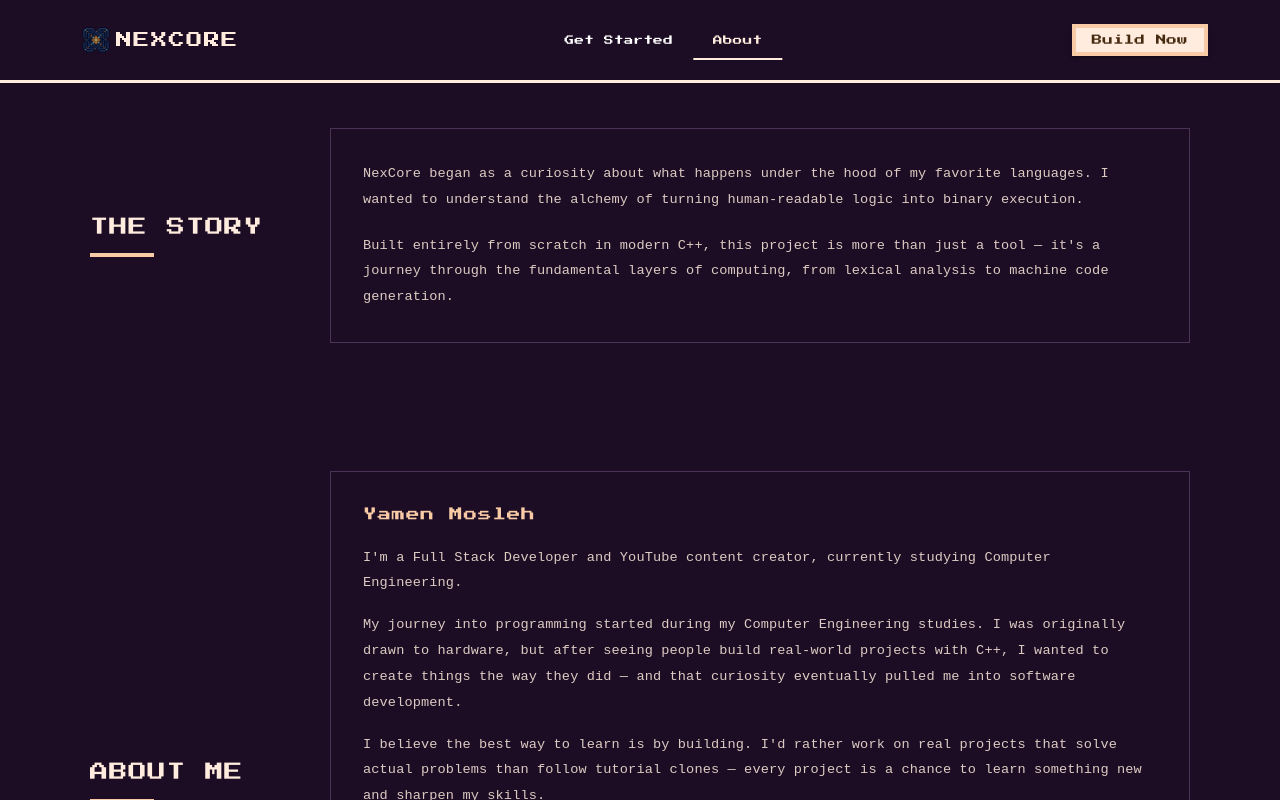
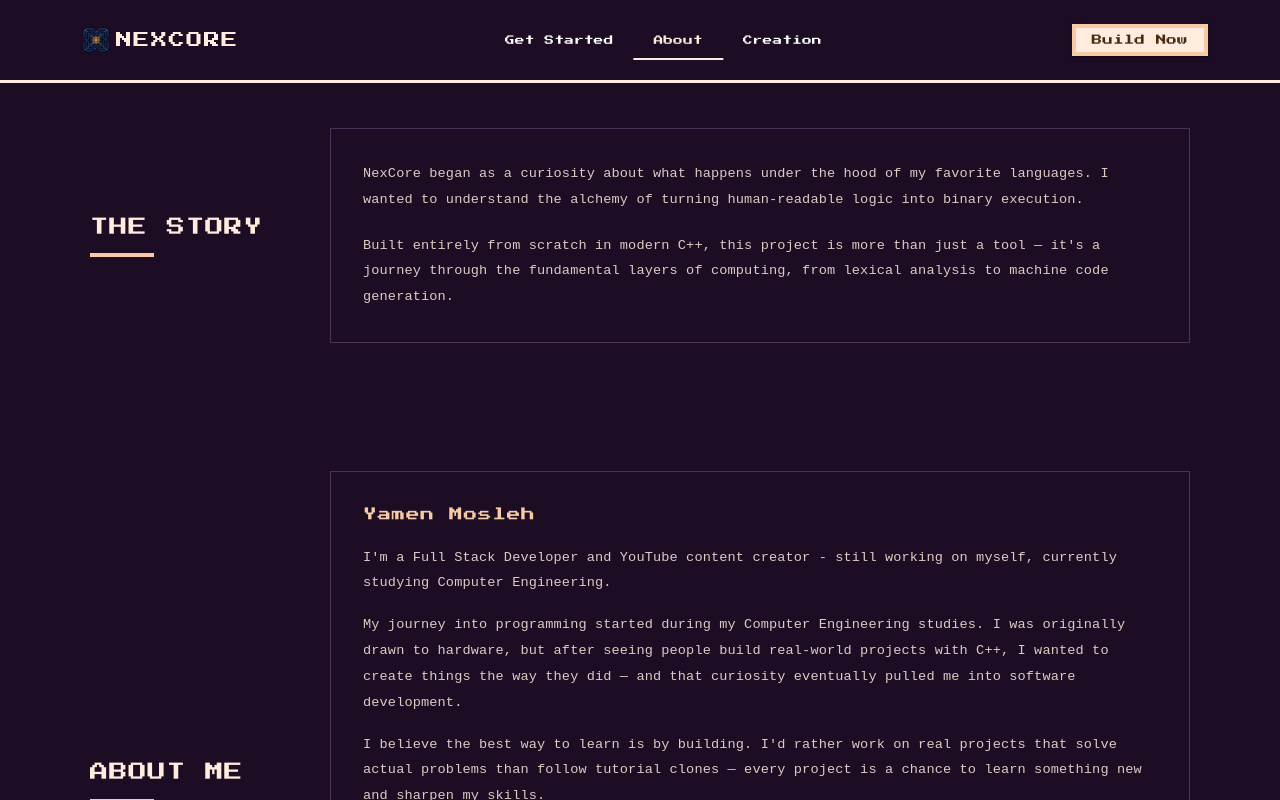
Before and after one commit to yaminmusleh/NexCore-Website-Landing-Page, a React (Vite) app: page /About in a window 1280 px wide. Shown: the top 800 px of the page. Built offline with nearby package versions, Linux system fonts and the light colour scheme.

Commit message:
added a creation page, will work on it soon

```diff
--- a/src/components/Navbar.jsx
+++ b/src/components/Navbar.jsx
@@ -15,6 +15,7 @@ import logo from "../assets/imgs/Adobe Express - file.png";
 const pages = [
   { name: "Get Started", path: "/" },
   { name: "About", path: "/About" },
+  { name: "Creation", path: "/Creation" },
 ];
 
 export default function Navbar() {
--- a/src/components/about/AboutMe.jsx
+++ b/src/components/about/AboutMe.jsx
@@ -3,7 +3,6 @@ import Box from "@mui/material/Box";
 import Typography from "@mui/material/Typography";
 
 
-// ================= TECH STACK (presented as inline tags, not a checklist) ================= //
 const techStack = [
   "React.js",
   "C++",
@@ -81,7 +80,7 @@ export default function AboutMe() {
               mb: 2,
             }}
           >
-            I'm a Full Stack Developer and YouTube content creator, currently
+            I'm a Full Stack Developer and YouTube content creator - still working on myself, currently
             studying Computer Engineering.
           </Typography>
 
--- /dev/null
+++ b/src/components/creation/Creation.jsx
@@ -0,0 +1,7 @@
+import React from 'react'
+
+export default function Creation() {
+  return (
+    <div>Creation</div>
+  )
+}
```
Also changed, not shown: src/router.jsx (+8 -3 lines).
